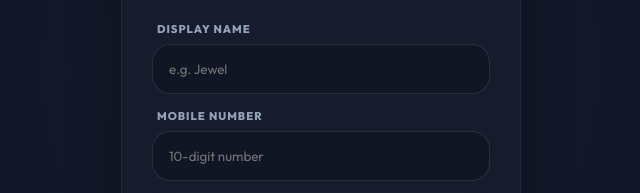
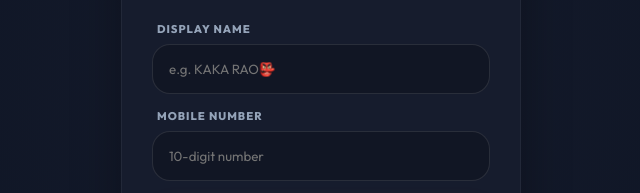
Before and after one commit to jewel754/BuddyRunner, a plain HTML site: page index.html in a window 1280 px wide. Shown: the part 331-524 px from the top of the page, 319-959 px from the left. Drawn offline with Linux system fonts and the light colour scheme; no server answers.

Commit message:
Update index.html

```diff
--- a/index.html
+++ b/index.html
@@ -82,7 +82,7 @@
         <p style="font-size: 0.85rem; color: var(--txt-dim); margin-bottom: 25px;">Hostel life, sorted.</p>
         <div style="text-align: left;">
             <label>Display Name</label>
-            <input type="text" id="u-name" placeholder="e.g. Jewel">
+            <input type="text" id="u-name" placeholder="e.g. KAKA RAO👺">
             <label>Mobile Number</label>
             <input type="tel" id="u-phone" maxlength="10" placeholder="10-digit number">
         </div>
```
